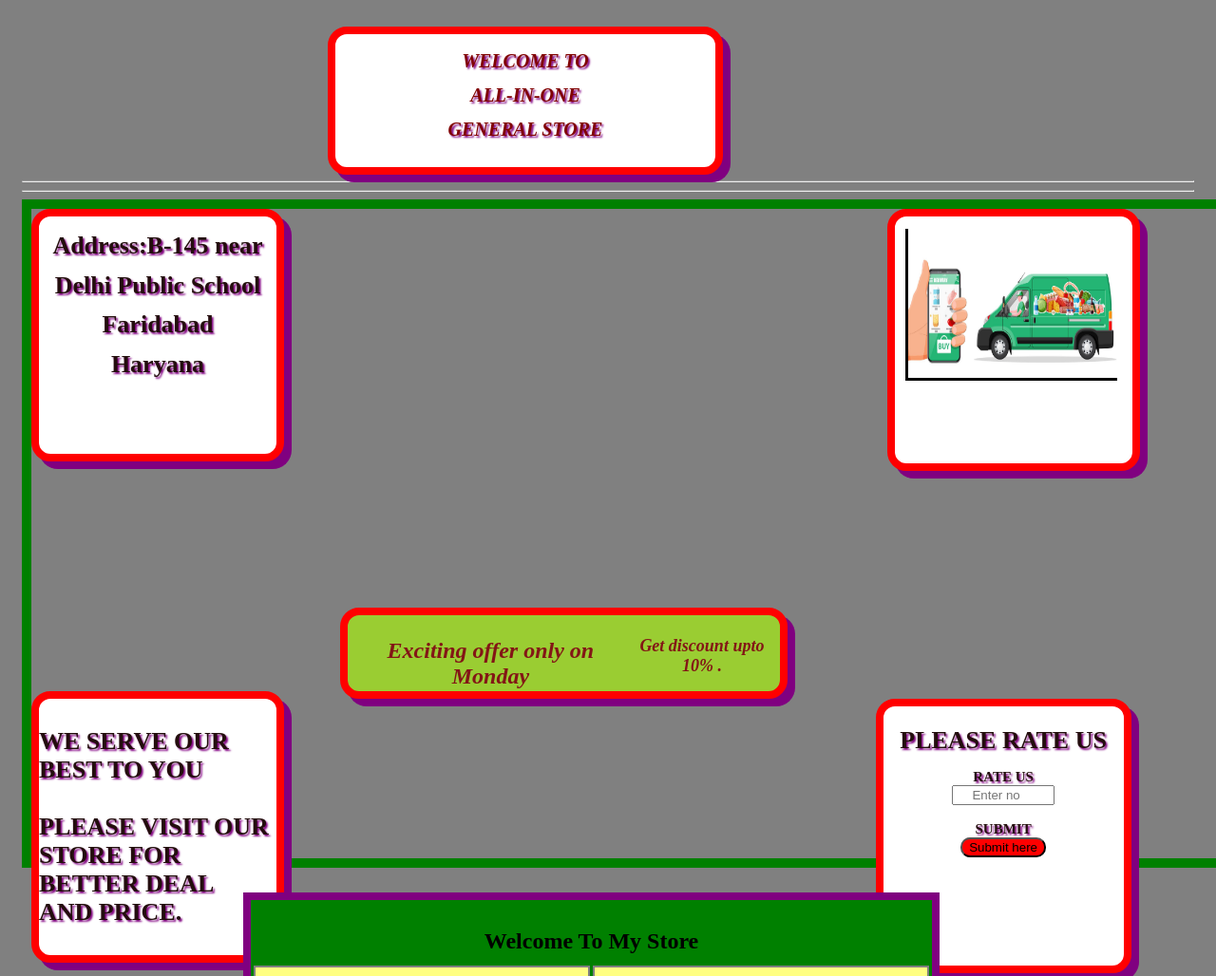
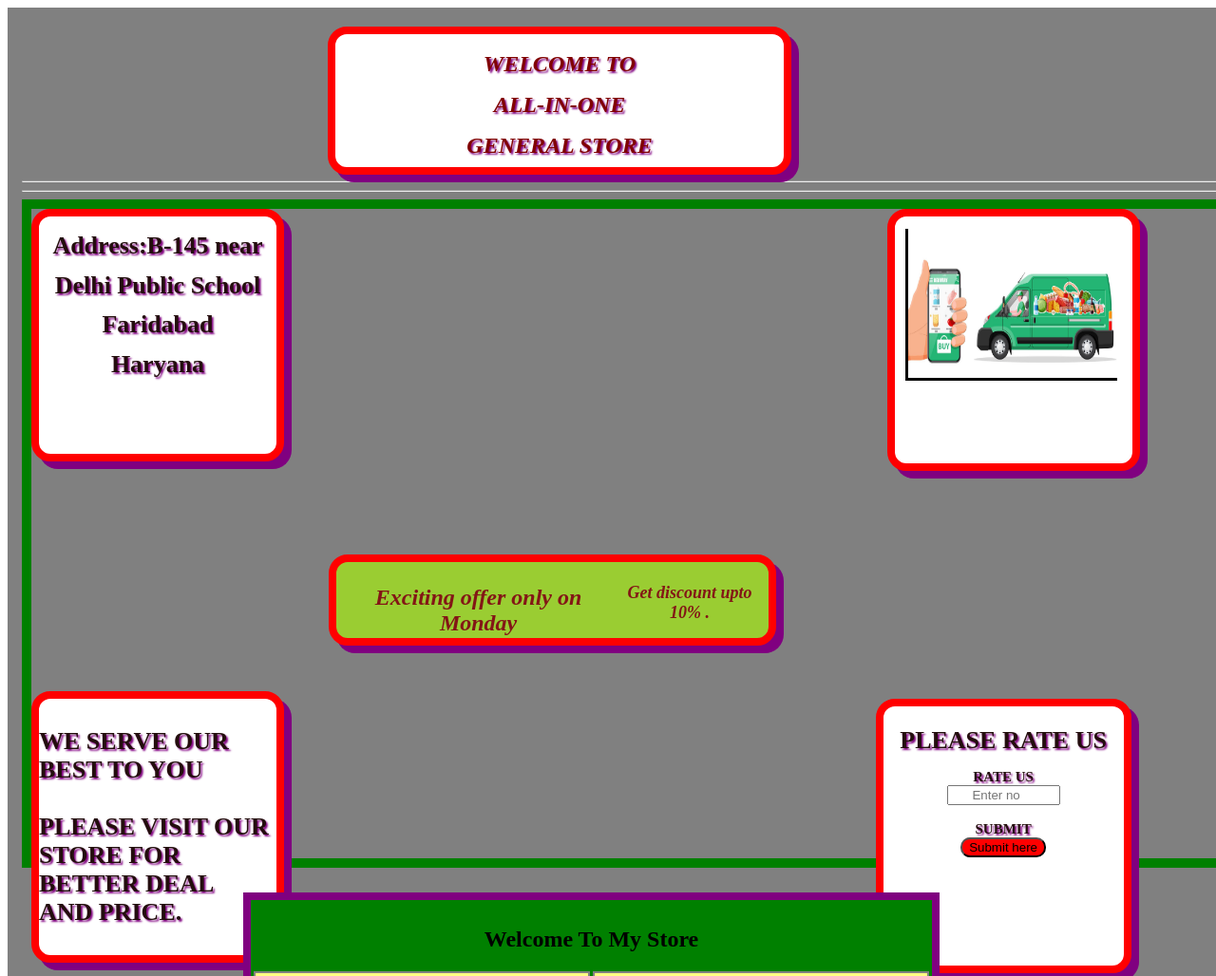
Before and after one commit to abhishek109145/assignment-css3, a plain HTML site: page index.html in a window 1280 px wide. Shown: the top 1028 px of the page at 95% size. Drawn offline with Linux system fonts and the light colour scheme.

Commit message:
21 september 2022

```diff
--- a/index.html
+++ b/index.html
@@ -8,6 +8,7 @@
     <link rel="stylesheet" href="style.css">
 </head>
 <body>
+<div class="container">
     <div class="box1">
         WELCOME TO <br>
         ALL-IN-ONE<br>
@@ -26,7 +27,8 @@
        </div>
 
        <div class="c2">
-        <img src="./healthy delivery.jpg" alt="Food Delivery" class="bimage"></div>
+        <img src="./healthy delivery.jpg" alt="Food Delivery" class="bimage">
+       </div>
 
        <div class="c3">
         WE SERVE OUR<br>
@@ -40,11 +42,11 @@
        <div class="c4">
         PLEASE RATE US
         <div class="fourth"><label for="rateus">RATE US</label> <br>
-        <input type="number" name="rateus" value="rateus" placeholder="Enter no"> <br> <br>
+        <input type="number" name="rateus" id="rateus" placeholder="Enter no" class="rateus"> <br> <br>
         <label for="submit">SUBMIT</label> <br>
-        <input type="submit" value="Submit here"> </div><br>
-
-       </div>
+        <input type="submit" value="Submit here" class="submit">
+        </div><br>
+        </div>
     </div>
     <div class="fix">
         <div class="down">
@@ -76,7 +78,7 @@
                 RADISH,CABBAGE,CHILLI,GREEN BEAN <br> <br>
             </p>
         </div>
-        <div class="items">
+            <div class="items">
             <br><b>Other Items</b><br><br>
             <hr>
             <p class="l1">
@@ -85,11 +87,9 @@
                 POTATO CHIPS,SPONGES,COOKING OIL,PEPPER,GINGER,BAKERY FOODS,VANILA <br> <br>
                 BATTERIEES,EGGS,JUICE,ICE CREAM,KETCHUP,PRUNE JUICE,NEWSPAPER <br><br> <br>
             </p>
-        </div>
-        </div>
+            </div>
+    </div>
 
-
-
-
+</div>
 </body>
 </html>
--- a/style.css
+++ b/style.css
@@ -1,14 +1,16 @@
-body{
+.container{
     background-color: grey;
     padding-left: 15px;
     padding-right: 15px;
+    height:1600px;
+    width: 1299px;
 
 
 }
 
 .box1{
 
-    width: 400px;
+    width: 472px;
    height: 120px;
    font-weight:bold;
    font-style: italic;
@@ -18,12 +20,11 @@ body{
    position: relative;
    top:20px;
    left:322px;
-   font-size: 20px;
+   font-size: 24px;
    color: maroon;
-   text-shadow: 1.8px 1.8px 2px  purple ;
    border-radius: 20px;
    box-shadow: 8px 8px purple;
-   text-shadow: 1.8px 1.8px 2px  purple ;
+   text-shadow: 1.8px 1.8px 2px purple ;
    padding: 10px 0px 10px 0px;
    line-height: 1.8;
 
@@ -83,16 +84,13 @@ body{
 
 }
 
-img{
+
+
+.bimage{
+    box-shadow: -3px 3px black;
     width: 223px;
     height: 135px;
     padding-top: 25px;
-
-}
-
-.bimage{
-    box-shadow: -3px 3px black;
-
 }
 
 .c3{
@@ -132,14 +130,14 @@ img{
     box-sizing: border-box;
 }
 
-input[type=submit]{
+.submit{
     background-color: red;
     border-radius: 10px;
     width: 90px;
 }
-input[type=number]{
+.rateus{
     text-align: center;
-    width: 100px;
+    width: 111px;
 }
 
 .fourth{
@@ -157,8 +155,8 @@ input[type=number]{
     height: 80px;
     border-radius: 20px;
     position: fixed;
-    top:80%;
-    left:28%;
+    top:73%;
+    left:27%;
     color: rgb(131, 22, 22);
 }
 .dn1{
@@ -192,7 +190,6 @@ input[type=number]{
     align-content: center;
     position: absolute;
     left: 20%;
-    /* padding: 0px 0px 0px 0px; */
     margin-top: 26px;
 }
 
@@ -202,9 +199,10 @@ input[type=number]{
     background-color: rgb(255, 255, 130);
     text-align: center;
     width: 350px;
+    height: 244px;
     float: left;
     font-style: italic;
-    margin-top: -7px;
+    margin-top: 1px;
     margin-left: 3px;
     padding-top: 15px;
     padding-bottom: 5px;
@@ -221,7 +219,7 @@ input[type=number]{
     margin-top: 13px;
     margin-left: 3px;
     padding-top: 10px;
-    /* padding-bottom: 0px; */
+
 
 
 }
```
